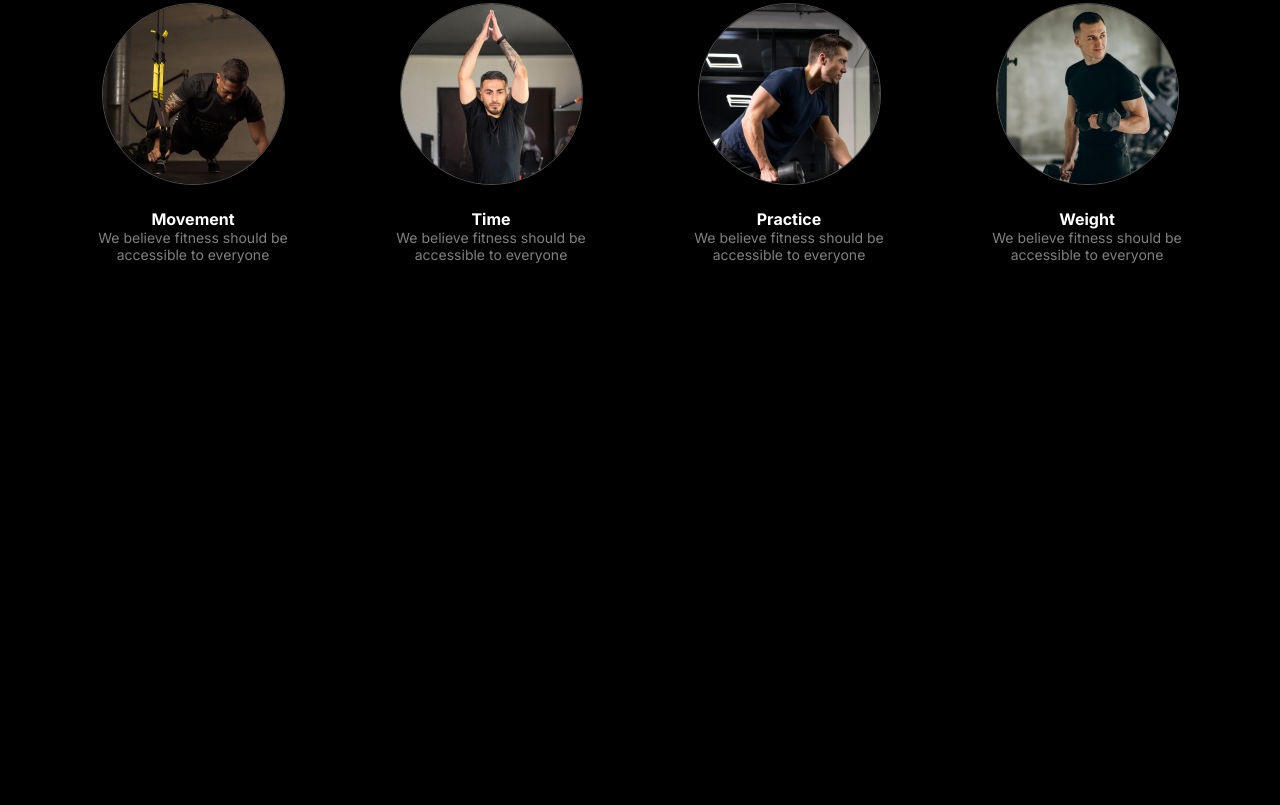
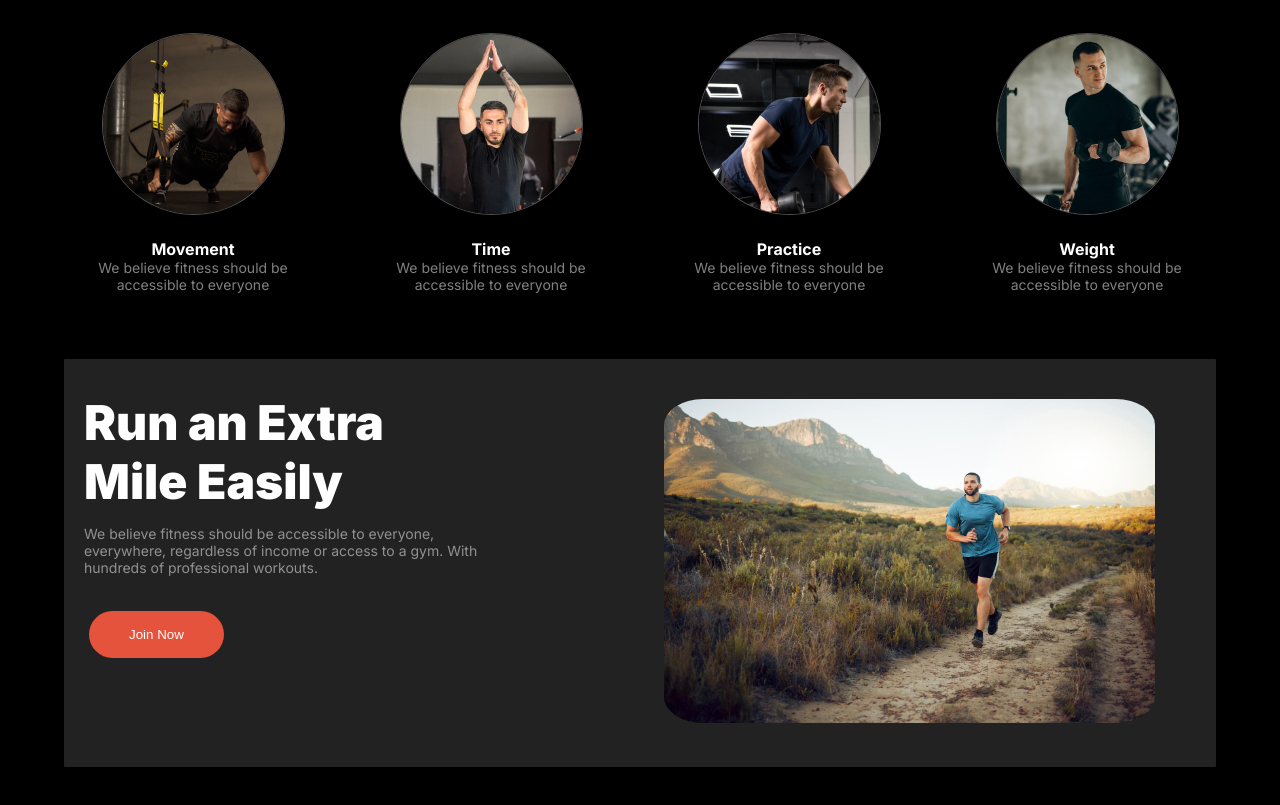
Before and after one commit to tammyKhan/Assignment-02, a plain HTML site: page index.html in a window 1280 px wide. Shown: the part 881-1686 px from the top of the page. Before the commit the page ends 1210 px from the top, so only its background shows below. Drawn offline with Linux system fonts and the light colour scheme.

Commit message:
added Run an Extra Mile section

```diff
--- a/index.html
+++ b/index.html
@@ -83,6 +83,18 @@
                  </div>
              </div>
         </section>
+
+        <!-- Run Section -->
+         <section class=" container run-section">
+             <div class="run-content">
+                <h2>Run an Extra Mile Easily</h2>
+                <p class="text-content">We believe fitness should be accessible to everyone, everywhere, regardless of income or access to a gym. With hundreds of professional workouts.</p>
+                <button class="btn-orange">Join Now</button>
+             </div>
+             <div class="run-img">
+                <img src="./images/run.jpg" alt="">
+             </div>
+         </section>
    </main>
 </body>
 </html>
--- a/styles/responsive.css
+++ b/styles/responsive.css
@@ -1,4 +1,8 @@
 @media  screen and (max-width:576px) {
+  /* Navbar */
+  .nav-content h1{
+    margin:15px 1px 20px;
+  }
   .nav-content h1,
   .nav-content h1 span{
     font-size: 35px;
@@ -12,7 +16,7 @@
   }
   .btn-simple,
 .btn-orange{
-  padding: 6px 60px 6px 60px;
+  padding: 6px 70px 6px 70px;
 
 }
   .nav-banner,
@@ -20,10 +24,19 @@
     display:flex;
     flex-direction: column;
   }
+  /* Change Habits */
   .change-habits-img div{
     width: 231px;
     height: 274px;
     margin: 0 auto;
   }
-
+  /* Run Extra Mile */
+  .run-section{
+    display: flex;
+    flex-direction: column;
+  }
+  .run-section img{
+    margin:  10px;
+    width: 90%;
+    }
 }
--- a/styles/style.css
+++ b/styles/style.css
@@ -19,6 +19,12 @@ body{
       margin-bottom: 10px;
       font-size: 14px;
       font-weight: 400;
+}
+h2{
+  font-size: 48px;
+  font-weight: 900;
+  color:white;
+  margin:14px 0;
 }
 
 /* navbar */
@@ -148,6 +154,17 @@ text-align: center;
   border:1px solid rgba(135, 127, 127, 0.628);
 
 }
-h2{
-  margin:14px 0;
+
+/* Run an Extra Mile section */
+.run-section{
+  display: flex;
+  background: rgb(34, 34, 34);
 }
+.run-content{
+  padding: 20px;
+}
+.run-section img{
+  margin:  40px 40px 40px 150px;
+  width: 70%;
+  border-radius: 8%;
+}
```
